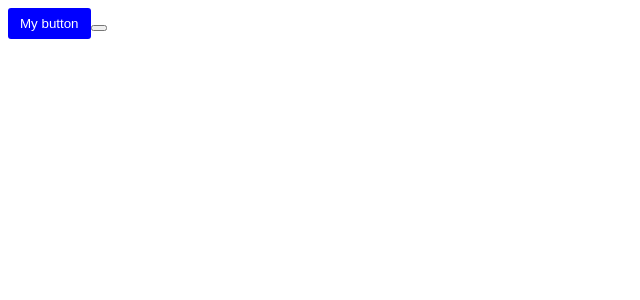
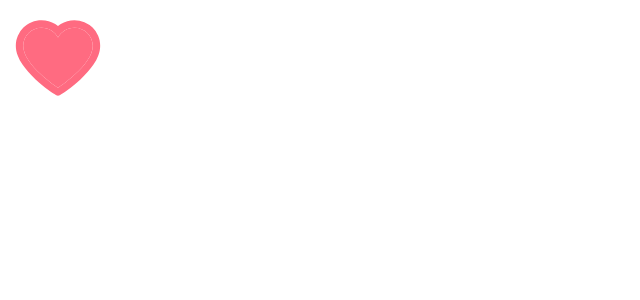
Before and after one commit to SagirGarba/codewithmoshreactapp, a React (Vite) app: page / in a window 1280 px wide. Shown: the top 300 px of the page, without its empty margins (0-640 px from the left). Built offline with nearby package versions, Linux system fonts and the light colour scheme.

Commit message:
resolve error on creating a like button

```diff
--- a/src/App.tsx
+++ b/src/App.tsx
@@ -2,8 +2,9 @@
 import "./App.css";
 // import Calendar from "./components/Calendar";
 
-import Button from "./components/Button";
+// import Button from "./components/Button";
 import Like from "./components/Like";
+import { useState } from "react";
 
 // import AlertExercise from "./components/AlertExercise";
 // import { Children, useState } from "react";
@@ -23,17 +24,20 @@ const App = () => {
 
   // const closeClick = () => showVisibility(false);
 
+  const [color, setColor] = useState(true);
+
   const onClick = () => {
     console.log("Clicked");
+    setColor(!color);
   };
   return (
     <>
       {/* {visibility && (
         <AlertExercise onClose={closeClick}>My button</AlertExercise>
-      )} */}
+      )}
 
-      <Button children={"My button"} color={"Primary"} />
-      <Like handleClick={onClick} />
+      <Button children={"My button"} color={"Primary"} /> */}
+      <Like color={color} toggle={onClick} />
 
       {/* <Alert>
     Hello <span>World</span>
--- a/src/components/Like.tsx
+++ b/src/components/Like.tsx
@@ -1,18 +1,18 @@
-import { useState } from "react";
-import { FcLikePlaceholder } from "react-icons/fc";
+import { AiTwotoneHeart, AiOutlineHeart } from "react-icons/ai";
 
 interface Props {
-  handleClick: () => void;
+  color: boolean;
+  toggle: () => void;
 }
-const Like = ({ handleClick }: Props) => {
-  const [color, setColor] = useState(false);
-
+const Like = ({ toggle, color }: Props) => {
   return (
     <>
       {color ? (
-        <FcLikePlaceholder color="ff6b81" size="100" onClick={handleClick} />
+        <AiTwotoneHeart color="ff6b81" size="100" onClick={toggle} />
       ) : (
-        <button onClick={handleClick} />
+        <>
+          <AiOutlineHeart color="green" size="100" onClick={toggle} />
+        </>
       )}
     </>
   );
```
